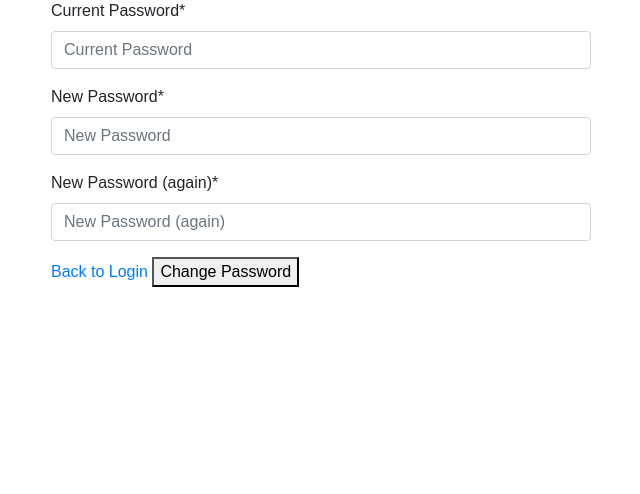
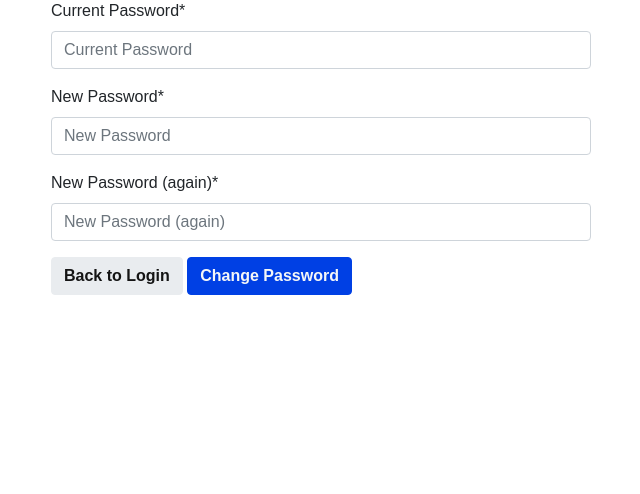
Before and after one commit to Code-Institute-Submissions/maxapn98-quality_supplements_JuneResub, a Django app: page /accounts/password/change/ in a window 1280 px wide. Shown: the part 234-728 px from the top of the page, without its empty margins (34-674 px from the left). Run offline with Django 3.2, Linux system fonts and the light colour scheme; a user stored in the database is signed in; some libraries are stand-ins or nearby versions.

Commit message:
Update class attrs for buttons on allauth templates

```diff
--- a/templates/allauth/account/email_confirm.html
+++ b/templates/allauth/account/email_confirm.html
@@ -19,7 +19,7 @@
 
 <form method="post" action="{% url 'account_confirm_email' confirmation.key %}">
 {% csrf_token %}
-    <button type="submit">{% trans 'Confirm' %}</button>
+    <button type="submit" class="btn btn-primary">{% trans 'Confirm' %}</button>
 </form>
 
 {% else %}
--- a/templates/allauth/account/password_change.html
+++ b/templates/allauth/account/password_change.html
@@ -12,7 +12,7 @@
     <form method="POST" action="{% url 'account_change_password' %}" class="password_change">
         {% csrf_token %}
         {{ form|crispy }}
-        <a class="btns" href="{% url 'account_login' %}">Back to Login</a>
-        <button type="submit" name="action">{% trans "Change Password" %}</button>
+        <a class="btn btn-secondary" href="{% url 'account_login' %}">Back to Login</a>
+        <button type="submit" name="action" class="btn btn-primary">{% trans "Change Password" %}</button>
     </form>
 {% endblock %}
--- a/templates/allauth/account/password_reset.html
+++ b/templates/allauth/account/password_reset.html
@@ -18,7 +18,7 @@
     <form method="POST" action="{% url 'account_reset_password' %}" class="password_reset">
         {% csrf_token %}
         {{ form|crispy }}
-        <a class="btns" href="{% url 'account_login' %}">Back to Login</a>
+        <a class="btn btn-secondary" href="{% url 'account_login' %}">Back to Login</a>
         <input type="submit" value="{% trans 'Reset My Password' %}" />
     </form>
 
--- a/templates/allauth/account/password_reset_from_key.html
+++ b/templates/allauth/account/password_reset_from_key.html
@@ -15,7 +15,7 @@
             <form method="POST" action="{{ action_url }}">
                 {% csrf_token %}
                 {{ form|crispy }}
-                <a class="btn btn-outline-black rounded-0" href="{% url 'account_login' %}">Back to Login</a>
+                <a class="btn btn-secondary" href="{% url 'account_login' %}">Back to Login</a>
                 <input type="submit" name="action" value="{% trans 'change password' %}"/>
             </form>
         {% else %}
```
